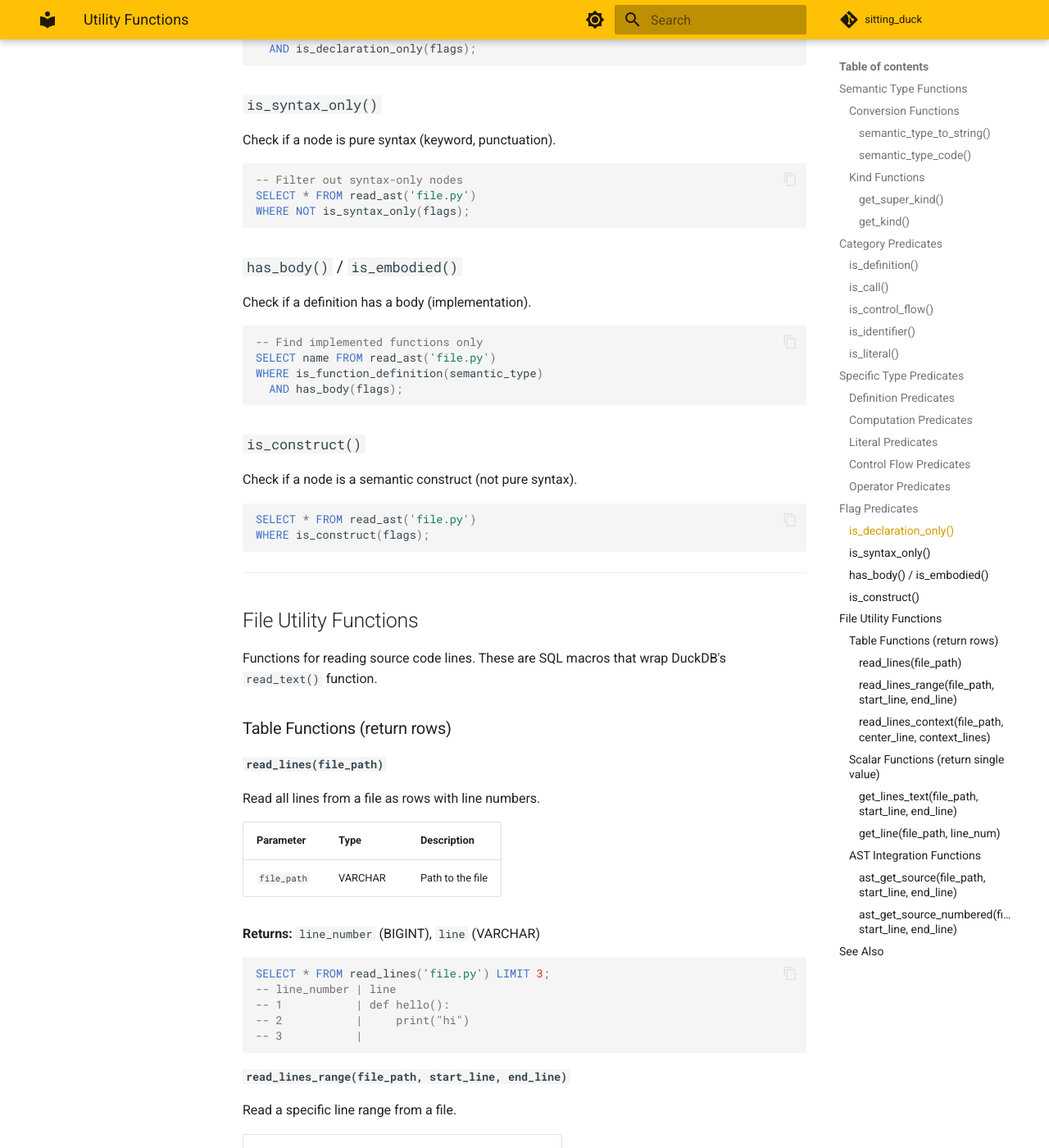
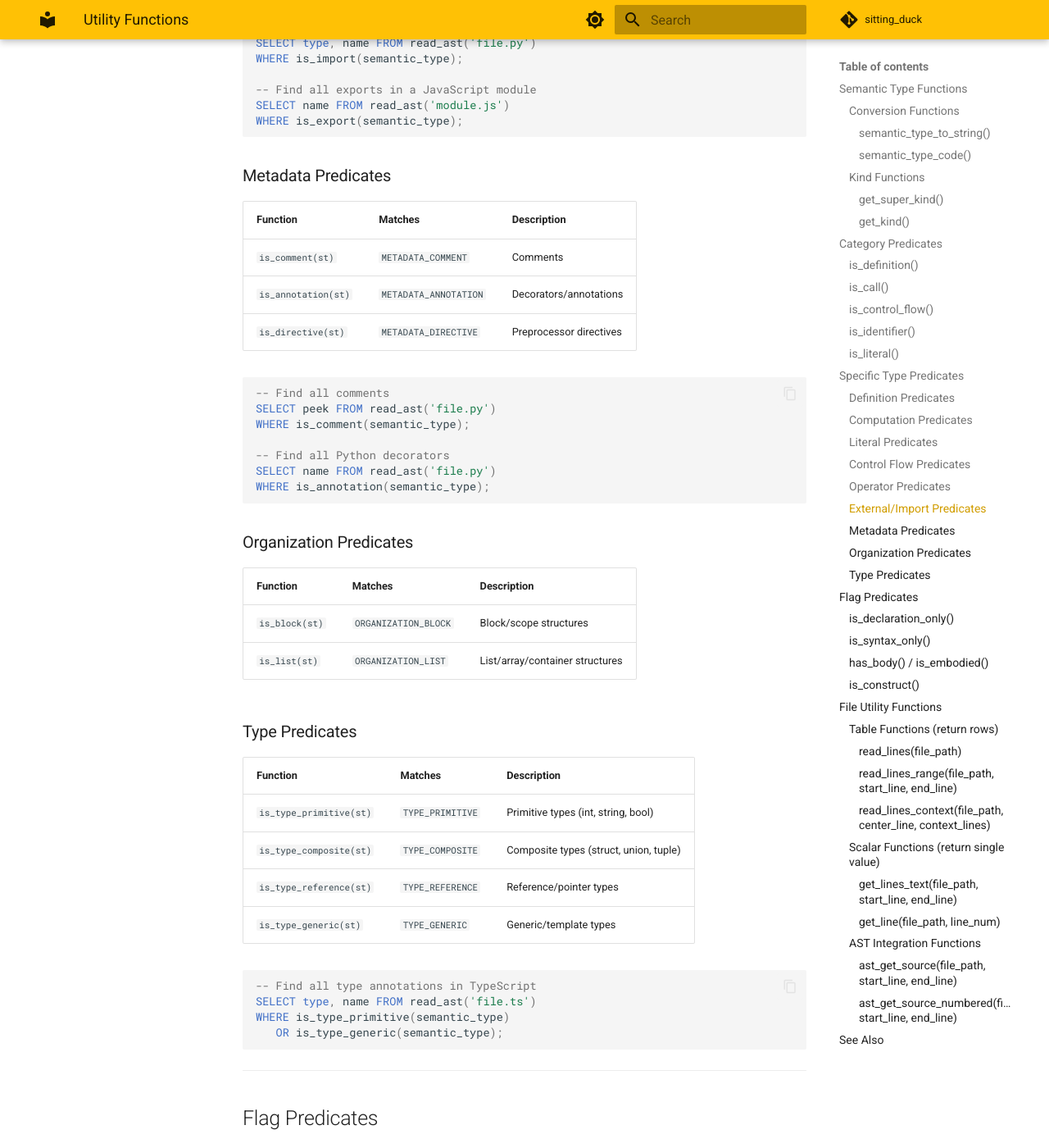
Before and after one commit to teaguesterling/sitting_duck, an MkDocs documentation site: the page built from docs/api/utility-functions.md, in a window 1280 px wide and 1400 px high, scrolled down 4491 px. Shown: the whole window at 82% size. Built offline with MkDocs 1.6.1 and Material for MkDocs 9.7.7, drawn with Linux system fonts in a browser that asks for light colours; comment, search, counter and statistics services are not loaded; some of the changed text lies outside the part shown.

Commit message:
Update documentation with new semantic predicate macros
- docs/api/semantic-types.md: Add External/Import, Metadata, Organization,
  and Type predicate sections with examples

- docs/api/utility-functions.md: Add missing predicate documentation for
  is_import, is_export, is_foreign, is_comment, is_annotation, is_directive,
  is_block, is_list, is_type_primitive, is_type_composite, is_type_reference,
  is_type_generic

- docs/guide/semantic-types.md: Add specific type predicates quick reference

- docs/ai-agent-guide.md:
  - Update predicate functions section with complete list
  - Update language count from 12 to 27
  - Update supported languages table with all categories
  - Fix future enhancements (PHP, Rust, Kotlin now supported)

🤖 Generated with [Claude Code](https://claude.com/claude-code)

Co-Authored-By: Claude Opus 4.5 <noreply@anthropic.com>

````diff
--- a/docs/api/utility-functions.md
+++ b/docs/api/utility-functions.md
@@ -168,10 +168,69 @@ WHERE is_loop(semantic_type);
 
 | Function | Matches | Description |
 |----------|---------|-------------|
-| `is_assignment(st)` | Assignment ops | Assignment operations |
-| `is_comparison(st)` | Comparison ops | Comparison operations |
-| `is_arithmetic(st)` | Arithmetic ops | Arithmetic operations |
-| `is_logical(st)` | Logical ops | Logical operations |
+| `is_assignment(st)` | `OPERATOR_ASSIGNMENT` | Assignment operations |
+| `is_comparison(st)` | `OPERATOR_COMPARISON` | Comparison operations |
+| `is_arithmetic(st)` | `OPERATOR_ARITHMETIC` | Arithmetic operations |
+| `is_logical(st)` | `OPERATOR_LOGICAL` | Logical operations |
+
+### External/Import Predicates
+
+| Function | Matches | Description |
+|----------|---------|-------------|
+| `is_import(st)` | `EXTERNAL_IMPORT` | Import/require/use statements |
+| `is_export(st)` | `EXTERNAL_EXPORT` | Export statements |
+| `is_foreign(st)` | `EXTERNAL_FOREIGN` | FFI declarations |
+
+```sql
+-- Find all import statements
+SELECT type, name FROM read_ast('file.py')
+WHERE is_import(semantic_type);
+
+-- Find all exports in a JavaScript module
+SELECT name FROM read_ast('module.js')
+WHERE is_export(semantic_type);
+```
+
+### Metadata Predicates
+
+| Function | Matches | Description |
+|----------|---------|-------------|
+| `is_comment(st)` | `METADATA_COMMENT` | Comments |
+| `is_annotation(st)` | `METADATA_ANNOTATION` | Decorators/annotations |
+| `is_directive(st)` | `METADATA_DIRECTIVE` | Preprocessor directives |
+
+```sql
+-- Find all comments
+SELECT peek FROM read_ast('file.py')
+WHERE is_comment(semantic_type);
+
+-- Find all Python decorators
+SELECT name FROM read_ast('file.py')
+WHERE is_annotation(semantic_type);
+```
+
+### Organization Predicates
+
+| Function | Matches | Description |
+|----------|---------|-------------|
+| `is_block(st)` | `ORGANIZATION_BLOCK` | Block/scope structures |
+| `is_list(st)` | `ORGANIZATION_LIST` | List/array/container structures |
+
+### Type Predicates
+
+| Function | Matches | Description |
+|----------|---------|-------------|
+| `is_type_primitive(st)` | `TYPE_PRIMITIVE` | Primitive types (int, string, bool) |
+| `is_type_composite(st)` | `TYPE_COMPOSITE` | Composite types (struct, union, tuple) |
+| `is_type_reference(st)` | `TYPE_REFERENCE` | Reference/pointer types |
+| `is_type_generic(st)` | `TYPE_GENERIC` | Generic/template types |
+
+```sql
+-- Find all type annotations in TypeScript
+SELECT type, name FROM read_ast('file.ts')
+WHERE is_type_primitive(semantic_type)
+   OR is_type_generic(semantic_type);
+```
 
 ---
 
````
Also changed, not shown: docs/ai-agent-guide.md (+58 -19 lines), docs/api/semantic-types.md (+52 -0 lines), docs/guide/semantic-types.md (+27 -1 lines).
